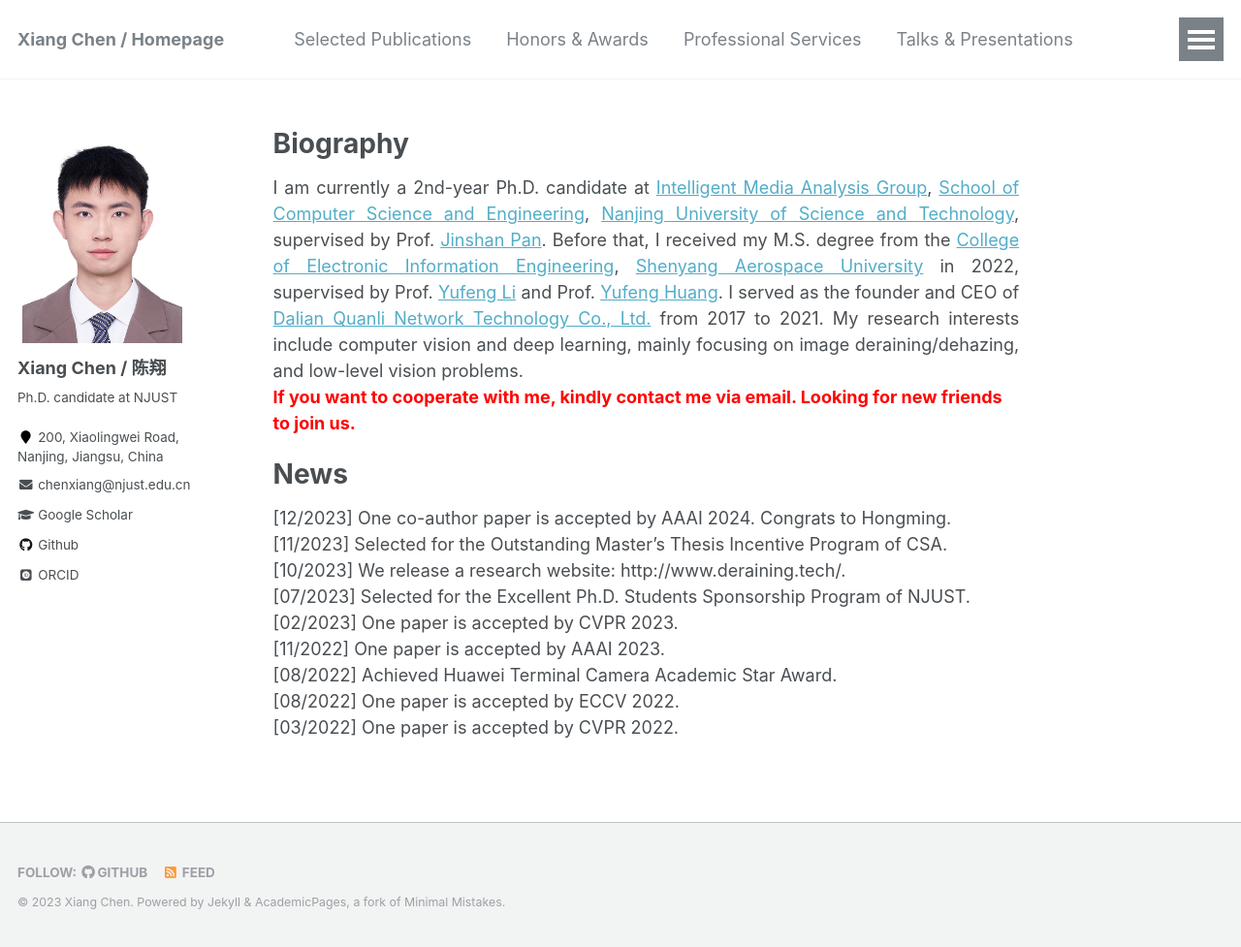
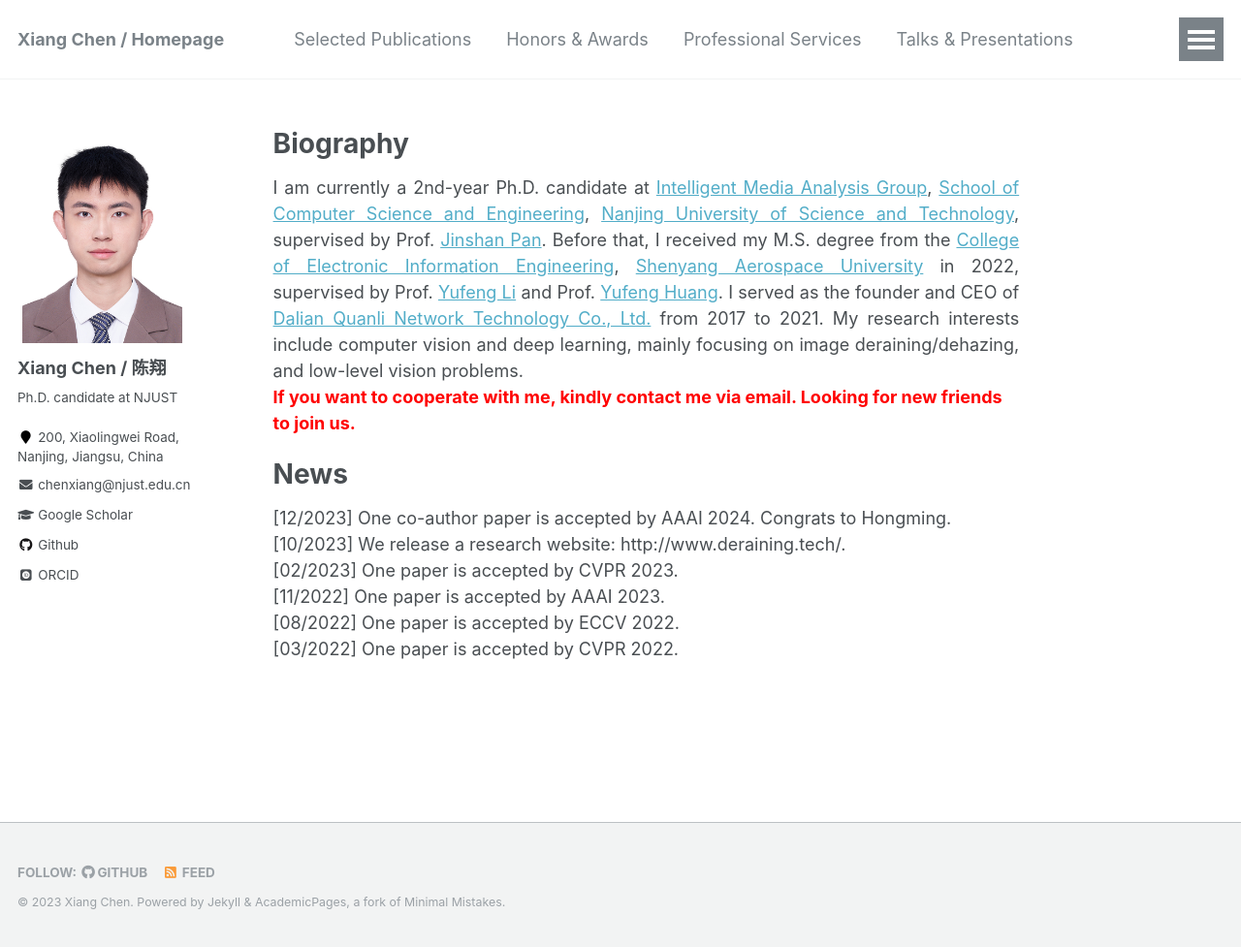
Before and after one commit to cschenxiang/cschenxiang.github.io, a Jekyll site: the page built from _pages/about.md, in a window 1280 px wide and 977 px high. Shown: the whole window at 97% size. Built offline with Jekyll 4.4.1, drawn with Linux system fonts in a browser that asks for light colours; some web fonts are replaced.

Commit message:
Update about.md

```diff
--- a/_pages/about.md
+++ b/_pages/about.md
@@ -20,11 +20,8 @@ If you want to cooperate with me, kindly contact me via email. Looking for new f
 News
 ======
 [12/2023] One co-author paper is accepted by AAAI 2024. Congrats to Hongming. <br>
-[11/2023] Selected for the Outstanding Master's Thesis Incentive Program of CSA. <br>
 [10/2023] We release a research website:  http://www.deraining.tech/. <br>
-[07/2023] Selected for the Excellent Ph.D. Students Sponsorship Program of NJUST. <br>
 [02/2023] One paper is accepted by CVPR 2023. <br>
 [11/2022] One paper is accepted by AAAI 2023. <br>
-[08/2022] Achieved Huawei Terminal Camera Academic Star Award. <br>
 [08/2022] One paper is accepted by ECCV 2022. <br>
 [03/2022] One paper is accepted by CVPR 2022. <br>
```
